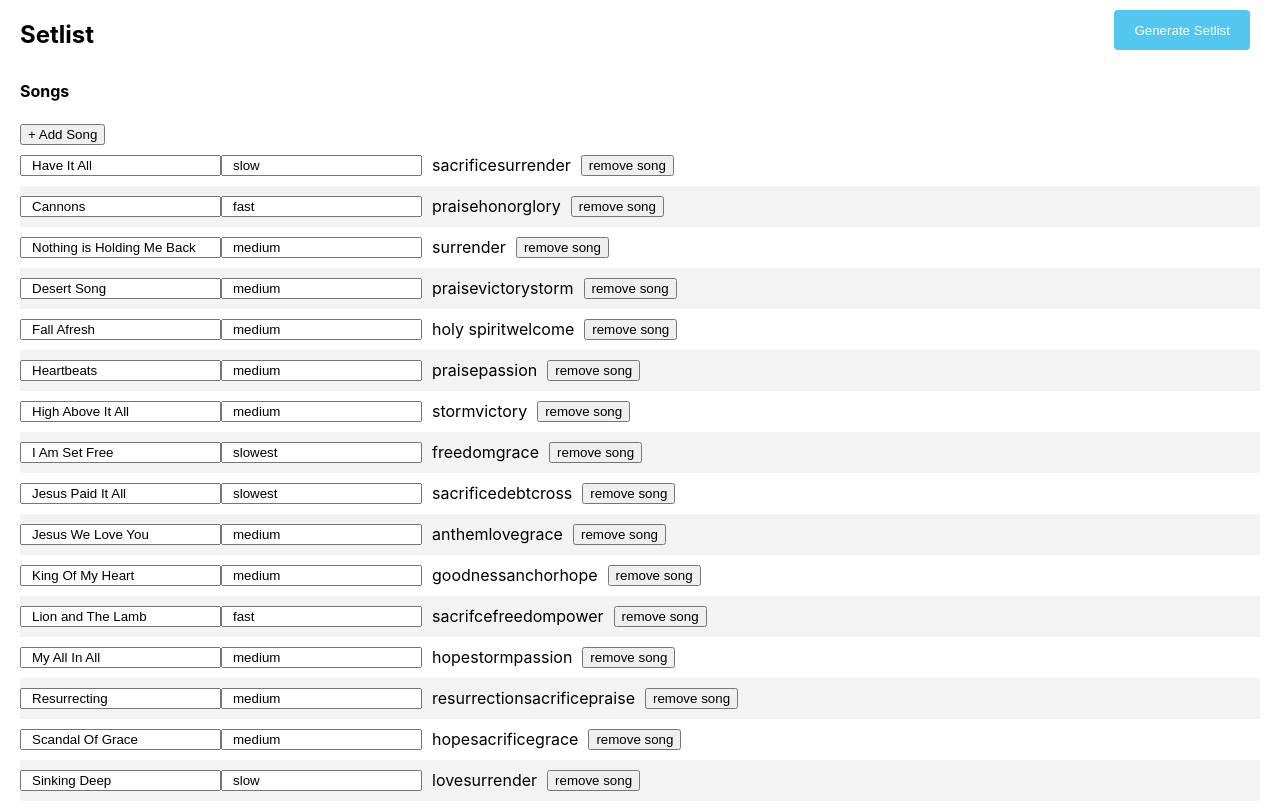
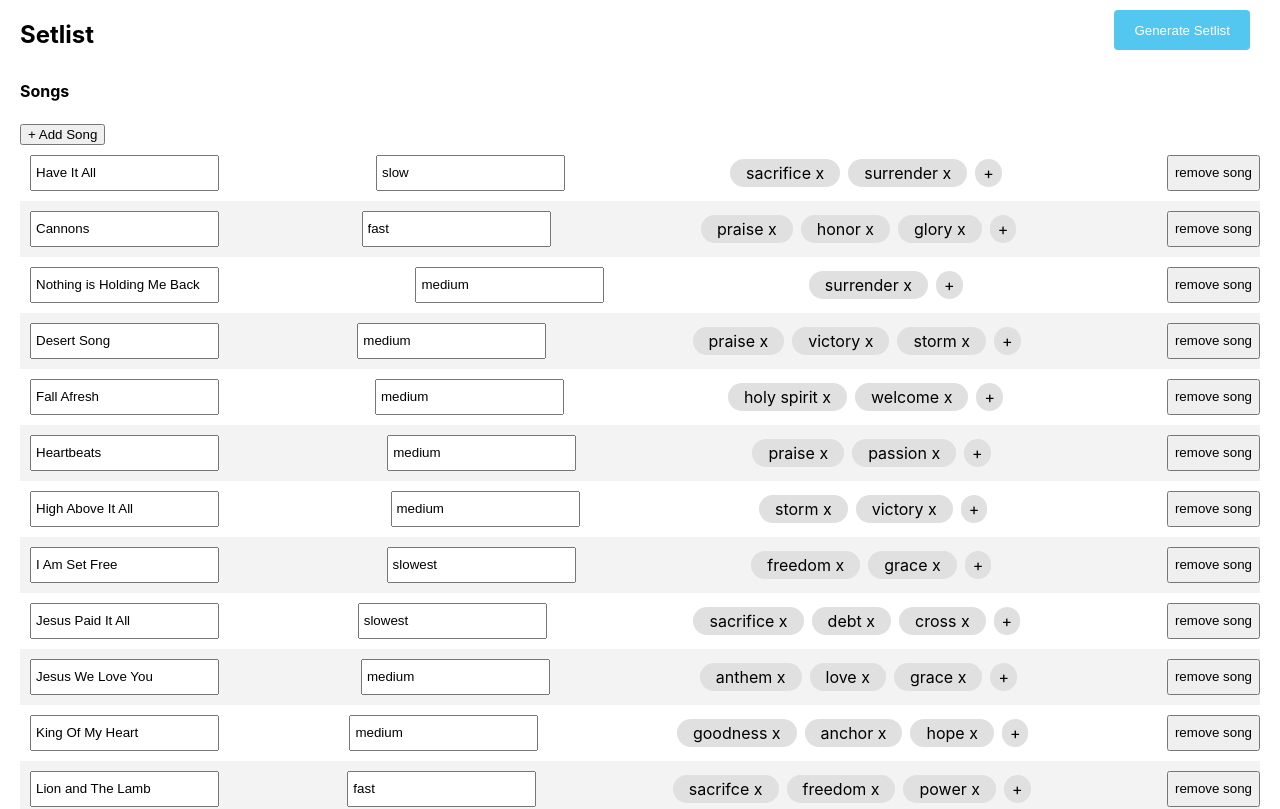
Before and after one commit to tscritch/setlist, a React app: page / in a window 1280 px wide. Shown: the top 809 px of the page. Built offline with nearby package versions, Linux system fonts and the light colour scheme.

Commit message:
Add tag management

```diff
--- a/src/components/ListItem/ListItem.display.js
+++ b/src/components/ListItem/ListItem.display.js
@@ -1,5 +1,6 @@
 import React from 'react'
-import { Item, Title, Speed, Tags } from './ListItem.styles'
+import { Item, Title, Speed } from './ListItem.styles'
+import Tags from './Tags/Tags.display'
 
 const ListItem = ({ id, item, updateItem, removeItem }) => {
   const [thisItem, setThisItem] = React.useState(item)
@@ -12,7 +13,7 @@ const ListItem = ({ id, item, updateItem, removeItem }) => {
     <Item>
       <Title type='text' value={thisItem.title} onChange={e => setThisItem({ ...thisItem, title: e.target.value })} />
       <Speed type='text' value={thisItem.speed} onChange={e => setThisItem({ ...thisItem, speed: e.target.value })} />
-      <Tags>{thisItem.tags}</Tags>
+      <Tags item={thisItem} updateItem={newItem => updateItem(id, newItem)} />
       {thisItem !== item && <button onClick={() => updateItem(id, thisItem)} >save</button>}
       <button onClick={() => removeItem(id)} >remove song</button>
     </Item>
--- a/src/components/ListItem/ListItem.styles.js
+++ b/src/components/ListItem/ListItem.styles.js
@@ -4,17 +4,15 @@ export const Item = styled.li`
   width: 100%;
   padding: 10px 0px;
   display: flex;
+  justify-content: space-between;
   background-color: ${p => p.theme.background.main}
 `
 
 export const Title = styled.input`
-  padding: 0px 10px;
+  margin-left: 10px;
+  padding: 4px 4px;
 `
 
 export const Speed = styled.input`
-  padding: 0px 10px;
+  padding: 4px 4px;
 `
-
-export const Tags = styled.div`
-  padding: 0px 10px;
-`
--- /dev/null
+++ b/src/components/ListItem/Tags/Tags.display.js
@@ -0,0 +1,38 @@
+import React from 'react'
+import { TagsContainer, Tag } from './Tags.styles'
+
+const Tags = ({ item, updateItem }) => {
+  const [addingTag, setAddingTag] = React.useState(false)
+  const [newTag, setNewTag] = React.useState('')
+
+  const handleKeyPress = (e) => {
+    if (e.key === 'Enter') {
+      updateItem({ ...item, tags: [...item.tags, newTag] })
+      setAddingTag(false)
+      setNewTag('')
+    }
+  }
+
+  const removeTag = (index) => {
+    const tmp = [...item.tags]
+    tmp.splice(index, 1)
+    updateItem({ ...item, tags: tmp })
+  }
+
+  const tagComponents = item.tags.map((t, i) => {
+    return <Tag key={`tag-${i}`}>{t} <span onClick={() => removeTag(i)}>x</span></Tag>
+  })
+
+  return (
+    <TagsContainer>
+      {tagComponents}
+      { !addingTag && <div className='add-tag' onClick={() => setAddingTag(true)}>+</div>}
+      { addingTag && <div>
+        <input autoFocus value={newTag} onChange={e => setNewTag(e.target.value)} onKeyPress={handleKeyPress} />
+        <div onClick={() => setAddingTag(false)}>x</div>
+      </div>}
+    </TagsContainer>
+  )
+}
+
+export default Tags
--- /dev/null
+++ b/src/components/ListItem/Tags/Tags.styles.js
@@ -0,0 +1,24 @@
+import styled from 'styled-components'
+
+export const TagsContainer = styled.div`
+  padding: 4px 4px;
+  display: flex;
+  justify-content: flex-start;
+  .add-tag {
+    padding: 4px 8px;
+    margin: 0 4px;
+    border-radius: 20px;
+    background-color: ${p => p.theme.background.darker};
+    &:hover {
+        cursor: pointer;
+        background-color: ${p => p.theme.background.darkest};
+      }
+  }
+`
+
+export const Tag = styled.div`
+  padding: 4px 16px;
+  margin: 0 4px;
+  border-radius: 20px;
+  background-color: ${p => p.theme.background.darker};
+`
```
